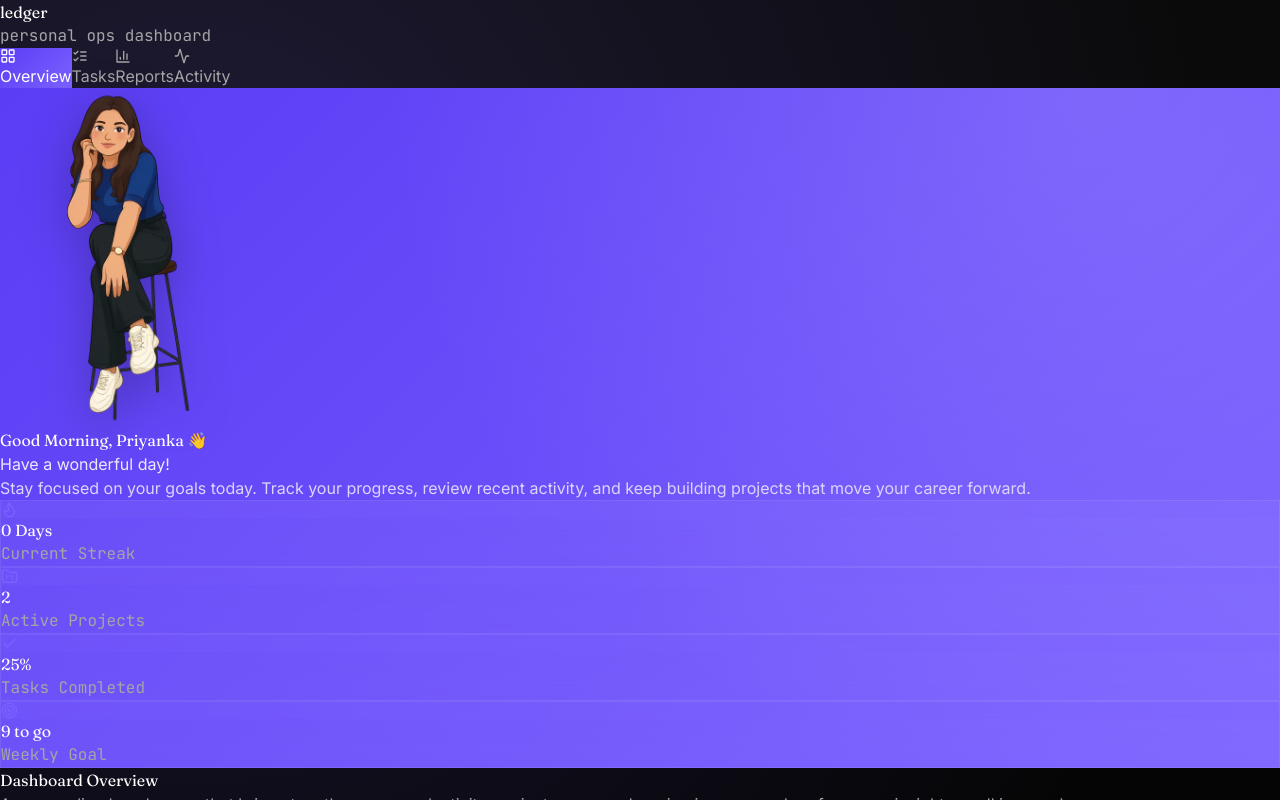
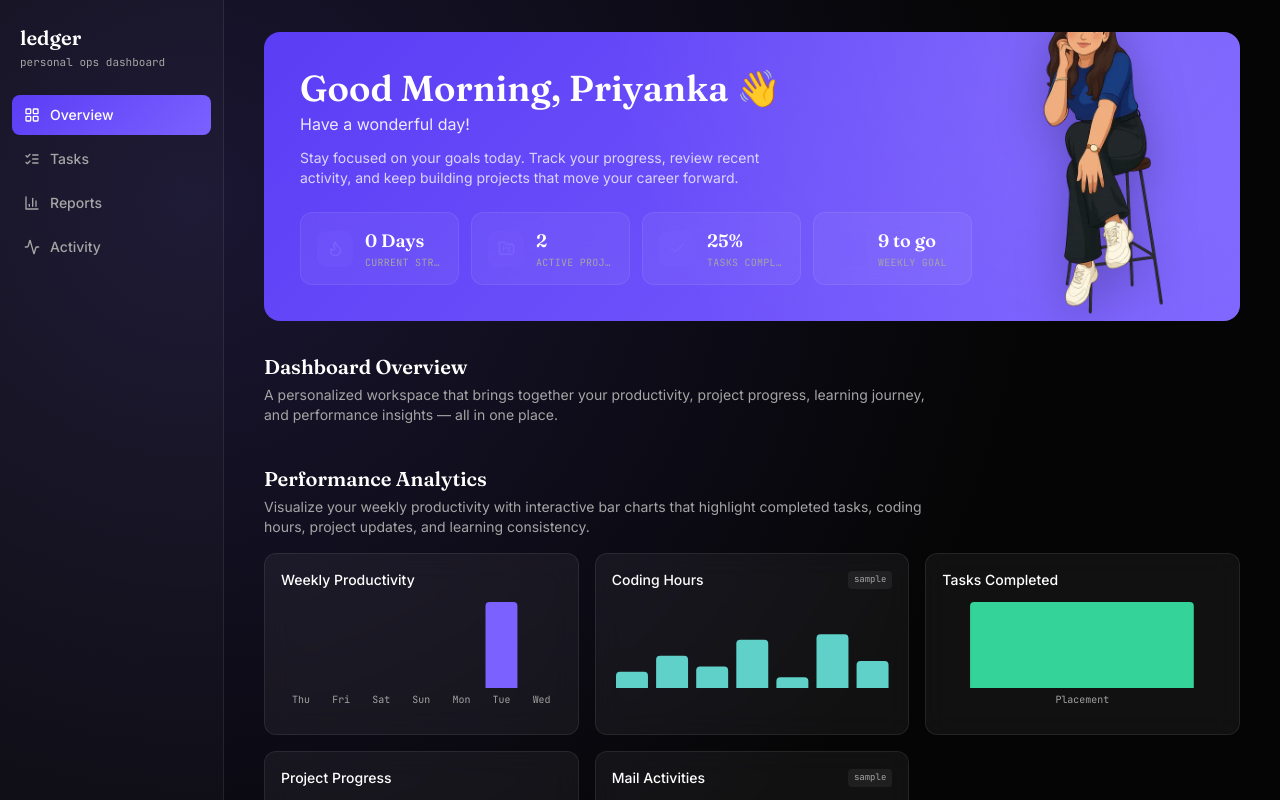
Before and after one commit to tpriyankaa/personal-metrics, a React (Vite) app: page / in a window 1280 px wide. Shown: the top 800 px of the page. Built offline with nearby package versions, Linux system fonts and the light colour scheme.

Commit message:
Update tailwind.config.js

```diff
--- a/tailwind.config.js
+++ b/tailwind.config.js
@@ -0,0 +1,6 @@
+/** @type {import('tailwindcss').Config} */
+export default {
+  content: ["./index.html", "./src/**/*.{js,jsx}"],
+  theme: { extend: {} },
+  plugins: [],
+};
```
